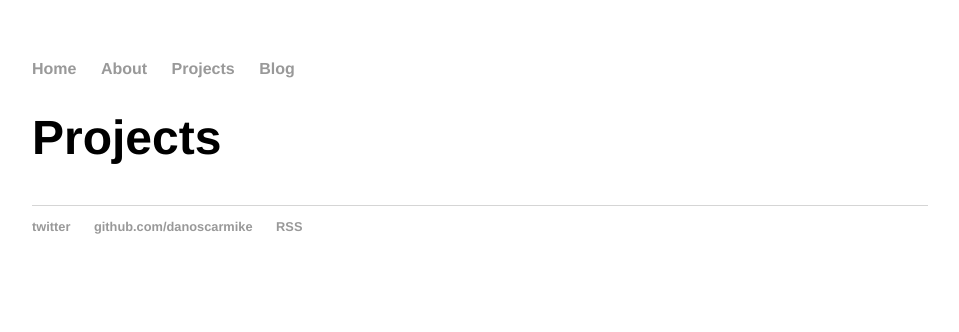
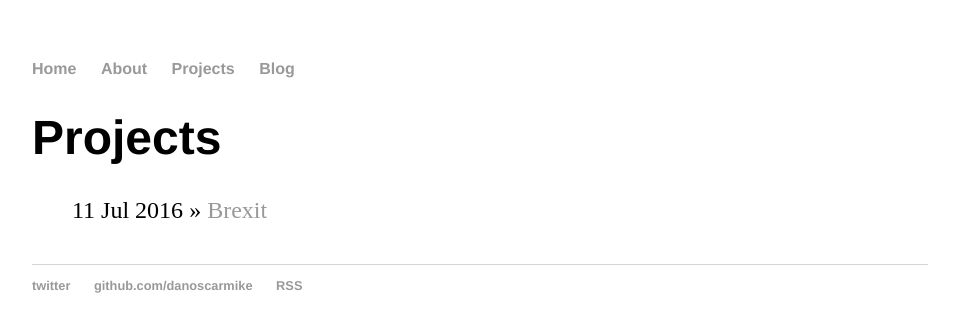
Before and after one commit to danoscarmike/danoscarmike.github.io, a Jekyll site: the page built from projects/index.html, in a window 1280 px wide. Shown: the top 332 px of the page, without its empty margins (160-1119 px from the left). Built offline with Jekyll 4.4.1, drawn with Linux system fonts in a browser that asks for light colours.

Commit message:
fix bug in post/project pagination

```diff
--- a/blog/index.html
+++ b/blog/index.html
@@ -1,7 +1,6 @@
 ---
 layout: default
 title: Dan O&sol;M's blog
-category: post
 ---
 	<h1>{{ page.title }}</h1>
 	<ul class="posts">
--- a/projects/index.html
+++ b/projects/index.html
@@ -1,12 +1,11 @@
 ---
 layout: default
 title: Projects
-category: project
 ---
 	<h1>{{ page.title }}</h1>
 	<ul class="projects">
 
-	  {% for project in site.categories.project %}
-	    <li><span>{{ project.date | date_to_string }}</span> » <a href="{{ post.url }}" title="{{ post.title }}">{{ project.title }}</a></li>
+	  {% for post in site.categories.project %}
+	    <li><span>{{ post.date | date_to_string }}</span> » <a href="{{ post.url }}" title="{{ post.title }}">{{ post.title }}</a></li>
 	  {% endfor %}
 	</ul>
```
Also changed, not shown: _posts/2016-07-11-Brexit.md (+1 -0 lines), _posts/2016-07-11-On-the-move-finally.md (+1 -0 lines).
